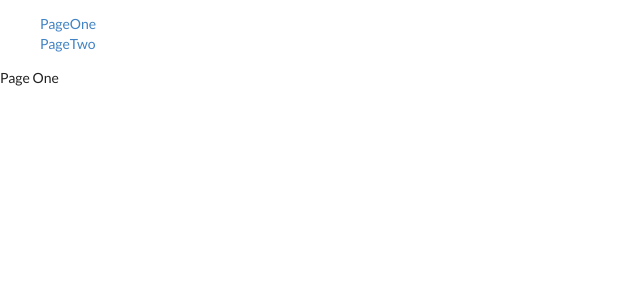
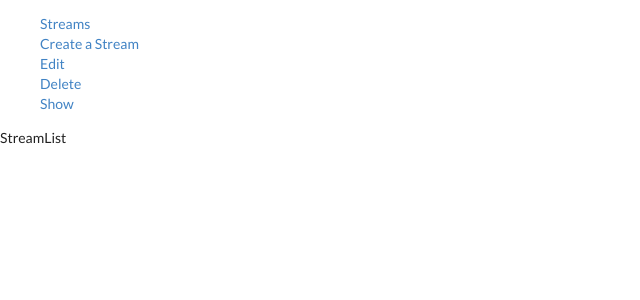
Before and after one commit to YohanesMulugeta/Streaming-Video-App, a React (Create React App) app: page / in a window 1280 px wide. Shown: the top 300 px of the page, without its empty margins (0-640 px from the left). Built offline with nearby package versions, Linux system fonts and the light colour scheme.

Commit message:
hook the components with the route to display the right component

```diff
--- a/src/components/App.js
+++ b/src/components/App.js
@@ -5,27 +5,25 @@ import StreamShow from "./streams/StreamShow";
 import StreamCreate from "./streams/StreamCreate";
 import StreamEdit from "./streams/StreamEdit";
 import StreamDelete from "./streams/StreamDelete";
-
-const PageOne = () => {
-  return <div>Page One</div>;
-};
-
-const PageTwo = () => {
-  return (
-    <div>
-      <h1>Page Two</h1>
-    </div>
-  );
-};
+import StreamList from "./streams/StreamList";
 
 const Nav = () => {
   return (
     <ul style={{ listStyle: "none" }}>
       <li>
-        <Link to="/">PageOne</Link>
+        <Link to="/">Streams</Link>
       </li>
       <li>
-        <Link to="/pagetwo">PageTwo</Link>
+        <Link to="/streams/new">Create a Stream</Link>
+      </li>
+      <li>
+        <Link to="/streams/edit">Edit</Link>
+      </li>
+      <li>
+        <Link to="/streams/delete">Delete</Link>
+      </li>
+      <li>
+        <Link to="/streams/show">Show</Link>
       </li>
     </ul>
   );
@@ -41,9 +39,12 @@ const App = () => {
         <div>
           {/*ROUTES will contain the <Route>s that will match the specific path to the component that should be rendered */}
           <Routes>
-            <Route path="/" element={<PageOne />} />{" "}
+            <Route path="/" element={<StreamList />} />{" "}
             {/*in the element's prop we pass the component we want to render */}
-            <Route path="/pagetwo" element={<PageTwo />} />
+            <Route path="/streams/new" element={<StreamCreate />} />
+            <Route path="/streams/edit" element={<StreamEdit />} />
+            <Route path="/streams/delete" element={<StreamDelete />} />
+            <Route path="/streams/show" element={<StreamShow />} />
           </Routes>
         </div>
       </BrowserRouter>
```
